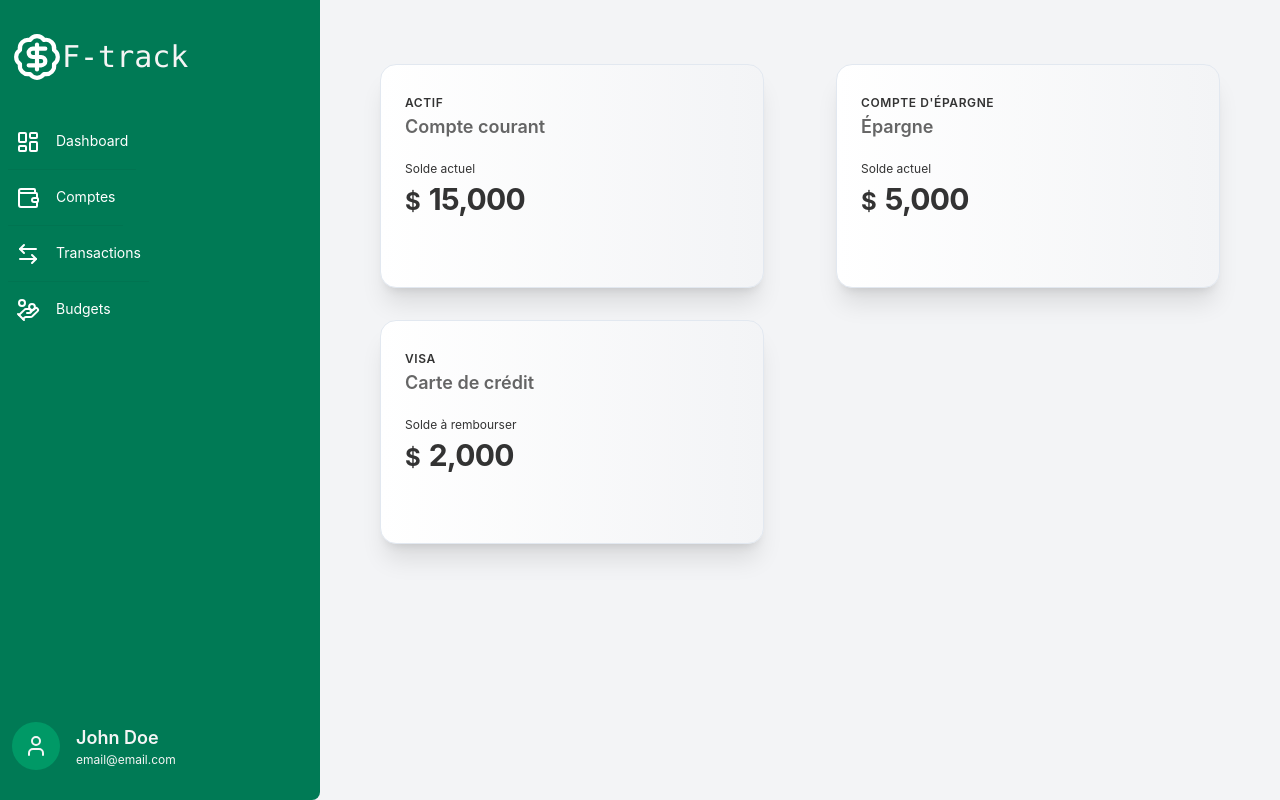
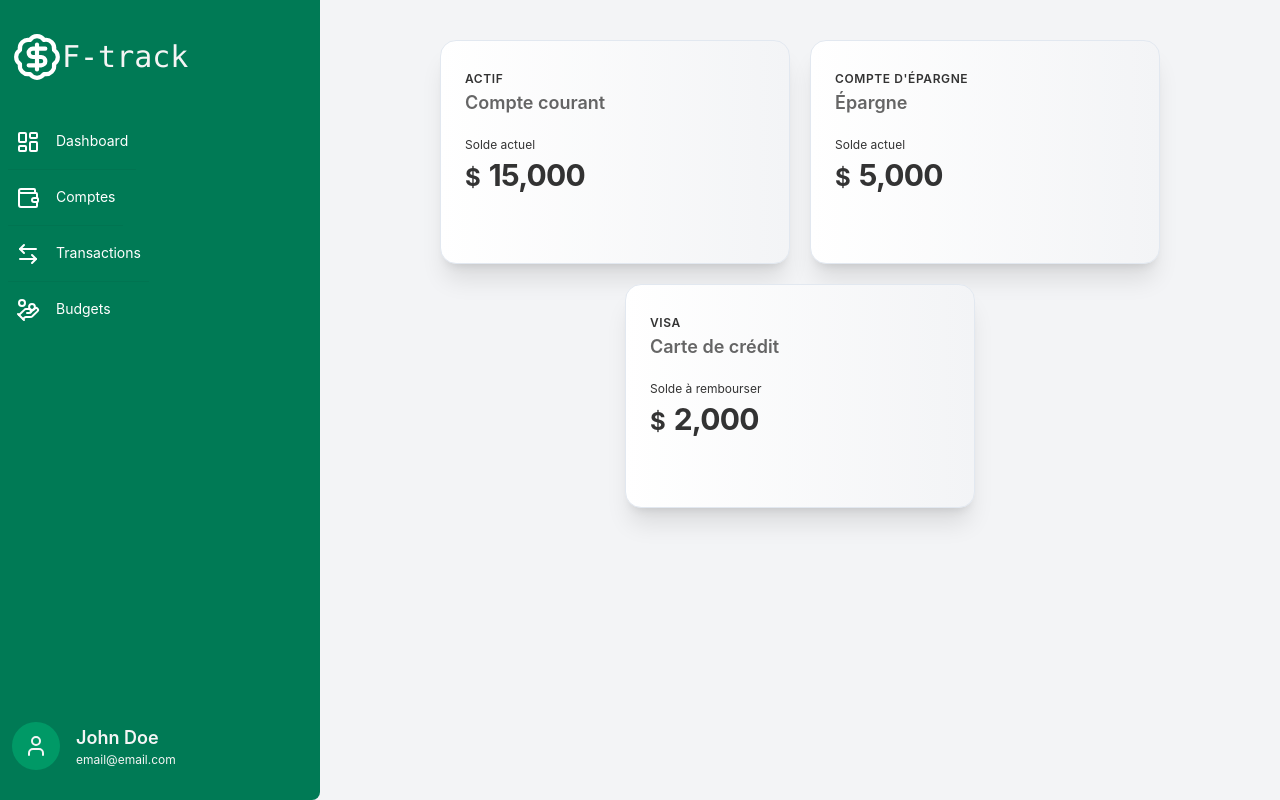
Before and after one commit to ikew19/Finance-tracking, a React (Vite) app: page /comptes in a window 1280 px wide. Built offline with nearby package versions, Linux system fonts and the light colour scheme.

Commit message:
fix: style css

```diff
--- a/src/Pages/Comptes.tsx
+++ b/src/Pages/Comptes.tsx
@@ -4,7 +4,7 @@
 const CheckingAccount = ({amount}: {amount:number}) => {
   return (
     <>
-      <div className="h-56 w-full max-w-xl rounded-2xl border border-slate-200 bg-white bg-gradient-to-r from-white-100 to-gray-100 p-6 shadow-xl sm:w-96">
+      <div className="h-56 max-w-xl rounded-2xl border border-slate-200 bg-white bg-gradient-to-r from-white-100 to-gray-100 p-6 shadow-xl w-[350px]">
         <div className="flex items-center justify-between">
           <div>
             <span className="text-xs font-semibold uppercase tracking-wider text-black/80">
@@ -31,7 +31,7 @@ const CheckingAccount = ({amount}: {amount:number}) => {
 const VisaAccount = ({amount}: {amount:number}) => {
   return (
     <>
-      <div className="h-56 w-full max-w-sm rounded-2xl border border-slate-200 bg-white bg-gradient-to-r from-white-100 to-gray-100 p-6 shadow-xl sm:w-96">
+      <div className="h-56 w-[350px] max-w-sm rounded-2xl border border-slate-200 bg-white bg-gradient-to-r from-white-100 to-gray-100 p-6 shadow-xl">
         <div className="flex items-center justify-between">
           <div>
             <span className="text-xs font-semibold uppercase tracking-wider text-black/80">
@@ -60,7 +60,7 @@ const VisaAccount = ({amount}: {amount:number}) => {
 const SavingsAccount = ({amount}: {amount:number}) => {
   return (
     <>
-      <div className="h-56 w-full max-w-sm rounded-2xl border border-slate-200 bg-white bg-gradient-to-r from-white-100 to-gray-100 p-6 shadow-xl sm:w-96">
+      <div className="h-56 w-[350px] max-w-sm rounded-2xl border border-slate-200 bg-white bg-gradient-to-r from-white-100 to-gray-100 p-6 shadow-xl">
         <div className="flex items-center justify-between">
           <div>
             <span className="text-xs font-semibold uppercase tracking-wider text-black/80">
@@ -86,10 +86,8 @@ const SavingsAccount = ({amount}: {amount:number}) => {
 
 function Comptes() {
   return (
-    <div className="min-h-screen px-4 py-6 sm:px-6 lg:px-10">
-
-
-      <main className="mx-auto grid w-full max-w-5xl grid-cols-1 justify-items-center gap-8 pt-10 md:grid-cols-2">
+    <div className="min-h-screen w-full">
+      <main className="mx-auto flex flex-wrap max-w-5xl justify-center items-center gap-5 pt-10">
         <CheckingAccount amount={15000} />
         <SavingsAccount amount={5000} />
         <VisaAccount amount={2000} />
--- a/src/components/Navbar.tsx
+++ b/src/components/Navbar.tsx
@@ -41,7 +41,7 @@ function Navbar() {
       </ol>
       <footer className="min-h-24 text-neutral-100 antialiased ml-3">
         <div className="flex items-center group gap-3 text-left">
-          <div
+          <div type={() => setIsOpen(!isOpen)}
               className="bg-emerald-600 p-3 rounded-full cursor-pointer">
             <User/>
             {isOpen &&
```
